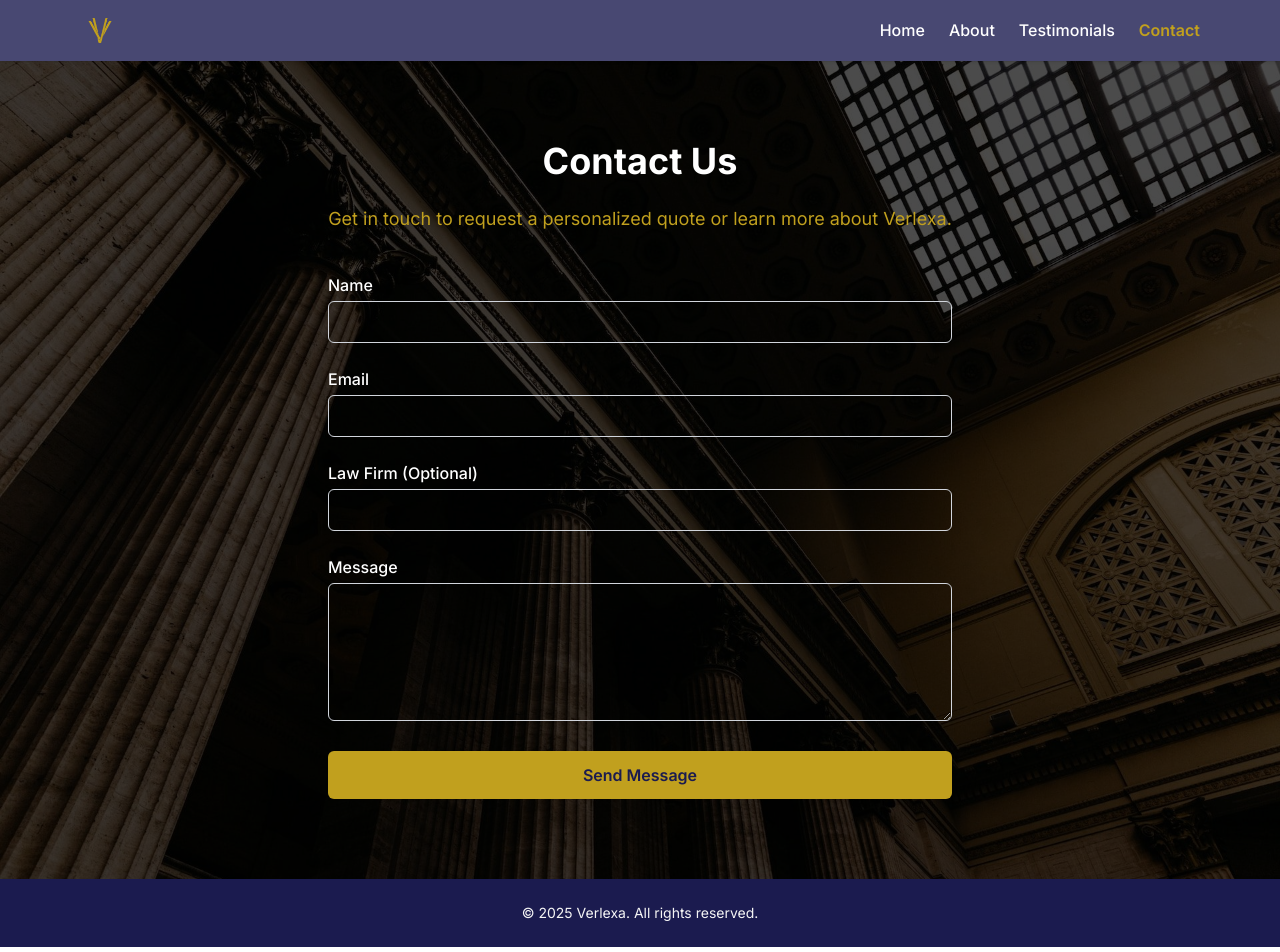
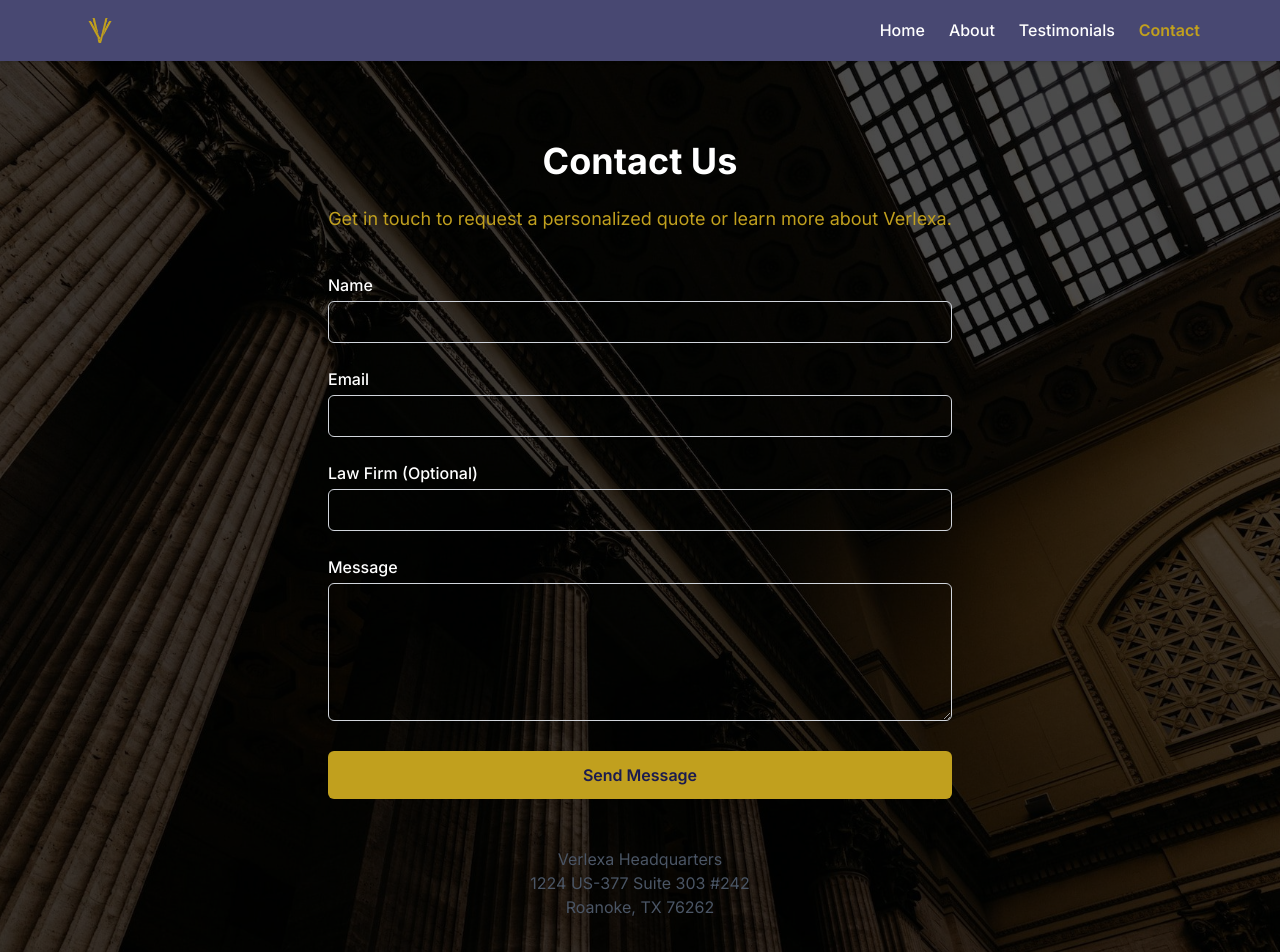
Before and after one commit to Sam-Melius/verlexa, a Next.js app: page /contact in a window 1280 px wide. Shown: the top 952 px of the page. Built offline with nearby package versions, Linux system fonts and the light colour scheme.

Commit message:
added address

```diff
--- a/src/app/contact/page.tsx
+++ b/src/app/contact/page.tsx
@@ -93,6 +93,11 @@ export default function ContactPage() {
             Send Message
           </button>
         </form>
+        <div className="mt-12 text-center text-md text-gray-600">
+          <p>Verlexa Headquarters</p>
+          <p>1224 US-377 Suite 303 #242</p>
+          <p>Roanoke, TX 76262</p>
+        </div>
       </motion.div>
     </main>
   );
```
